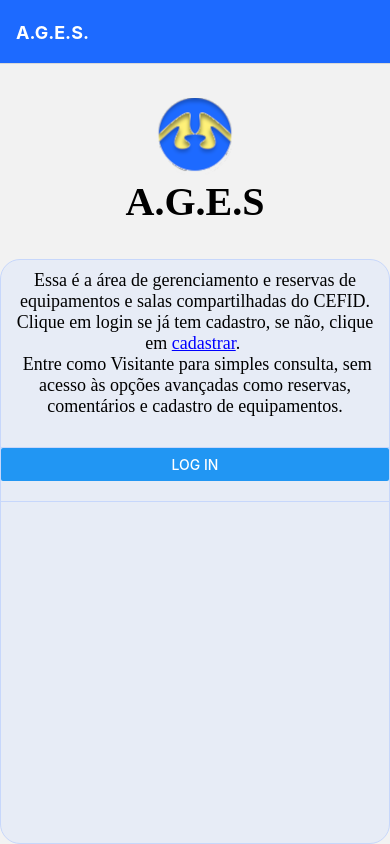
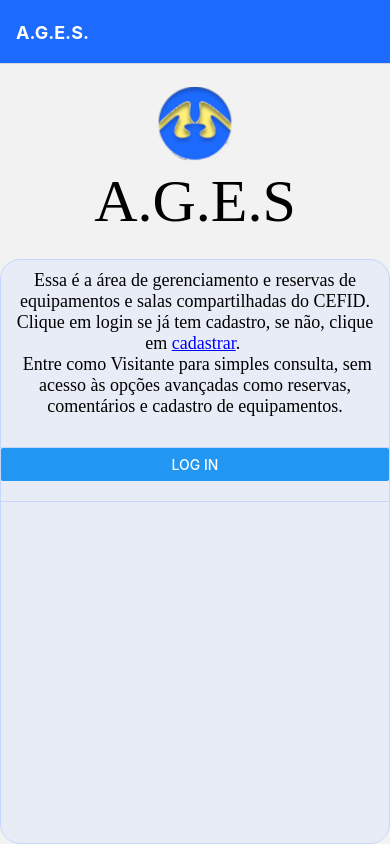
Before and after one commit to thephysicals/ages, a React Native app: screen /Index in a window 390 px wide. Built offline with nearby package versions, Linux system fonts and the light colour scheme.

Commit message:
:ambulance: hotfix font changed

```diff
--- a/templates/HeaderLogo.tsx
+++ b/templates/HeaderLogo.tsx
@@ -26,9 +26,7 @@ const HeaderLogo = ({
           }}>
           <Image source={require('../assets/logot80.png')} />
         </TouchableHighlight>
-        <Text style={{fontFamily: 'Dorsa', fontSize: 40, fontWeight: 'bold'}}>
-          A.G.E.S
-        </Text>
+        <Text style={{fontFamily: 'Dorsa', fontSize: 60}}>A.G.E.S</Text>
       </View>
 
       <View
```
Also changed, not shown: assets/fonts/Dorsa.ttf (renamed from assets/fonts/Dorsa-Regular.ttf), assets/fonts/Dosis.ttf (renamed from assets/fonts/Dosis-Regular.ttf), 7 other files (tests, documents, lock files or other folders).
